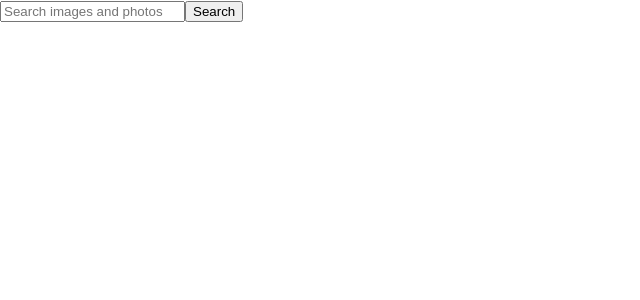
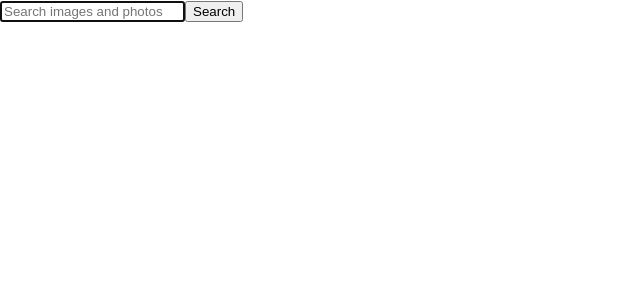
Before and after one commit to rostunho/goit-react-hw-03-image-finder, a React (Create React App) app: page / in a window 1280 px wide. Shown: the top 300 px of the page, without its empty margins (0-640 px from the left). Built offline with nearby package versions, Linux system fonts and the light colour scheme.

Commit message:
search query delivered to app state

```diff
--- a/src/App.js
+++ b/src/App.js
@@ -3,8 +3,16 @@ import React, { Component } from "react";
 import Searchbar from "./components/Searchbar/Searchbar";
 
 class App extends Component {
+  state = {
+    searchQuery: "",
+  };
+
+  onSearchQuery = (query) => {
+    this.setState({ searchQuery: query });
+  };
+
   render() {
-    return <Searchbar />;
+    return <Searchbar onSubmit={this.onSearchQuery} />;
   }
 }
 
--- a/src/components/Searchbar/Searchbar.jsx
+++ b/src/components/Searchbar/Searchbar.jsx
@@ -1,20 +1,40 @@
 import React, { Component } from "react";
 
 class Searchbar extends Component {
+  state = {
+    query: "",
+  };
+
+  handleInput = (event) => {
+    // console.log(event.target.value);
+    this.setState({ query: event.target.value });
+  };
+
+  onSubmitForm = (event) => {
+    event.preventDefault();
+
+    // console.log(this.state.query);
+
+    this.props.onSubmit(this.state.query);
+  };
+
   render() {
+    // console.log(this.props);
+
     return (
-      <header class="searchbar">
-        <form class="form">
+      <header className="searchbar">
+        <form className="form" onSubmit={this.onSubmitForm}>
           <input
-            class="input"
+            className="input"
             type="text"
-            autocomplete="off"
-            autofocus
+            autoComplete="off"
+            autoFocus
             placeholder="Search images and photos"
+            onChange={this.handleInput}
           />
 
-          <button type="submit" class="button">
-            <span class="button-label">Search</span>
+          <button type="submit" className="button">
+            <span className="button-label">Search</span>
           </button>
         </form>
       </header>
```
